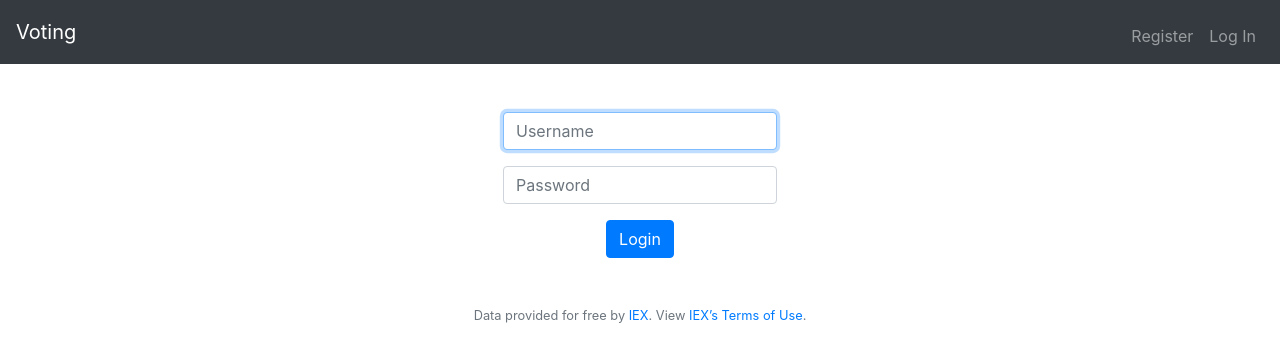
After one commit to MapleLeaves-7/CS50-2021-Vote, a Flask app: template website/templates/login.html in a window 1280 px wide. The commit adds this page. Shown: the top 362 px of the page. Run offline with Flask 2, Linux system fonts and the light colour scheme; the template is opened without the code that fills it, so the values that code supplies are empty.

```diff
--- a/website/templates/layout.html
+++ b/website/templates/layout.html
@@ -78,14 +78,38 @@
             </div>
         </nav>
 
-        {% if get_flashed_messages() %}
+        {% with messages = get_flashed_messages(with_categories=true) %}
+        {% if messages %}
+            {% for category, message in messages %}
+                {% if category == 'error' %}
+                    <div class="alert alert-danger alter-dismissable fade show" role="alert">
+                        {{ message }}
+                        <button type="button" class="close" data-dismiss="alert">
+                        <span aria-hidden="true">&times;</span>
+                        </button>
+                    </div>
+                {% else %}
+                    <div class="alert alert-success alter-dismissable fade show" role="alert">
+                        {{ message }}
+                        <button type="button" class="close" data-dismiss="alert">
+                            <span aria-hidden="true">&times;</span>
+                        </button>
+                    </div>
+                {% endif %}
+
+            {% endfor %}
+        {% endif %}
+
+        {% endwith %}
+
+        <!-- {% if get_flashed_messages() %}
         <header>
             <div class="alert alert-primary border text-center"
                  role="alert">
                 {{ get_flashed_messages() | join(" ") }}
             </div>
         </header>
-        {% endif %}
+        {% endif %} -->
 
         <main class="container p-5">
             {% block main %}{% endblock %}
--- /dev/null
+++ b/website/templates/login.html
@@ -0,0 +1,27 @@
+{% extends "layout.html" %}
+
+{% block title %}
+Login
+{% endblock %}
+
+{% block main %}
+<form action="/login"
+      method="post">
+    <div class="form-group">
+        <input autocomplete="off"
+               autofocus
+               class="form-control"
+               name="username"
+               placeholder="Username"
+               type="text">
+    </div>
+    <div class="form-group">
+        <input class="form-control"
+               name="password"
+               placeholder="Password"
+               type="password">
+    </div>
+    <button class="btn btn-primary"
+            type="submit">Login</button>
+</form>
+{% endblock %}
```
Also changed, not shown: website/auth.py (+27 -5 lines).
